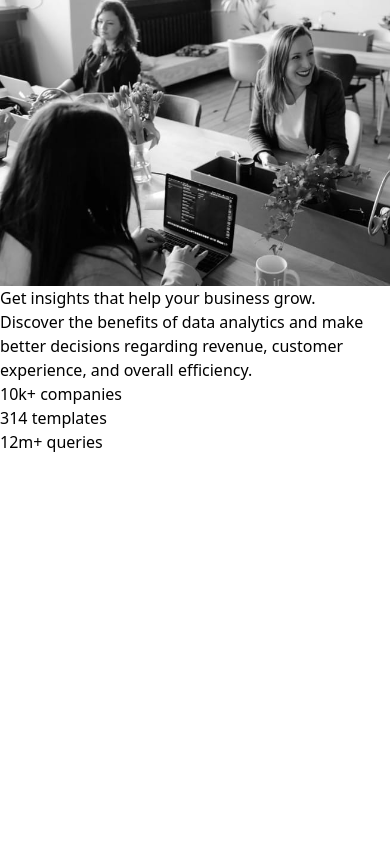
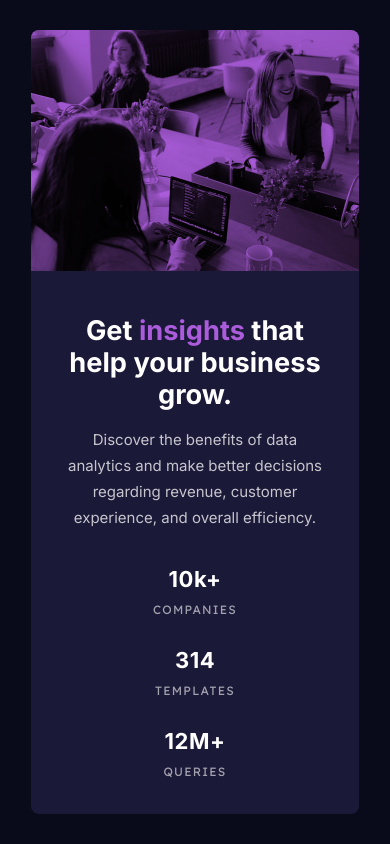
Before and after one commit to siavhnz/stats-preview-card, a website: page index.html in a window 390 px wide. Drawn offline with Linux system fonts and the light colour scheme.

Commit message:
mobile design added

```diff
--- a/index.html
+++ b/index.html
@@ -8,37 +8,43 @@
 
   <title>Frontend Mentor | Stats preview card component</title>
 
+  <link href="https://fonts.googleapis.com/css2?family=Inter:wght@400;700&family=Lexend+Deca&display=swap" rel="stylesheet">
   <link rel="stylesheet" type="text/css" href="./assets/styles/output.css" />
 
 </head>
 <body>
 
-  <main>
-    <article>
+  <main class="min-h-screen flex items-center justify-center bg-very-dark-blue">
+    <article class="m-4 w-[20.5rem] bg-dark-desaturated-blue rounded-lg">
+      <div class="rounded-t-lg bg-soft-violet">
         <figure>
           <picture>
             <source media="(max-width: 1023px)" srcset="./assets/images/image-header-mobile.jpg" />
             <source media="(min-width: 1024px)" srcset="./assets/images/image-header-desktop.jpg" />
-          <img src="./assets/images/image-header-mobile.jpg" alt="insights meeting" />
+            <img class="rounded-t-lg mix-blend-multiply" src="./assets/images/image-header-mobile.jpg" alt="insights meeting" />
           </picture>
         </figure>
-      <div>
-        <h1>Get insights that help your business grow.</h1>
-        <p>
+      </div>
+      <div class="flex flex-col items-center gap-4 p-8">
+        <h1 class="text-white text-center text-semi-3xl font-Inter font-bold leading-8 mt-3">
+          Get
+          <span class="text-soft-violet">insights</span>
+          that help your business grow.</h1>
+        <p class="text-white-7 text-center text-semi-base font-Inter font-regular leading-6.5 mb-4">
           Discover the benefits of data analytics and make better decisions regarding revenue, customer experience, and overall efficiency.
         </p>
+        <div class="flex flex-col gap-6 text-center">
           <div>
-          <div>
-            <span>10k+</span>
-            <span>companies</span>
+            <span class="text-white text-semi-2xl font-bold font-Inter block tracking-wide">10k+</span>
+            <span class="text-white-6 uppercase text-xs font-Lexed-Deca tracking-widest">companies</span>
           </div>
           <div>
-            <span>314</span>
-            <span>templates</span>
+            <span class="text-white text-semi-2xl font-bold font-Inter block tracking-wide">314</span>
+            <span class="text-white-6 uppercase text-xs font-Lexed-Deca tracking-widest -mt-2">templates</span>
           </div>
           <div>
-            <span>12m+</span>
-            <span>queries</span>
+            <span class="text-white text-semi-2xl font-bold font-Inter block tracking-wide">12M+</span>
+            <span class="text-white-6 uppercase text-xs font-Lexed-Deca tracking-widest -mt-2">queries</span>
           </div>
         </div>
       </div>
--- a/tailwind.config.js
+++ b/tailwind.config.js
@@ -2,7 +2,33 @@
 module.exports = {
   content: ["./index.html"],
   theme: {
-    extend: {},
+    extend: {
+      colors: {
+        "very-dark-blue": "#090b1a",
+        "dark-desaturated-blue": "#1b1938",
+        "soft-violet": "#aa5cdb",
+        "white-7": "hsla(0, 0%, 100%, 0.75)",
+        "white-6": "hsla(0, 0%, 100%, 0.6)",
+      },
+      fontFamily: {
+        Inter: ["Inter", "sans-serif"],
+        "Lexed-Deca": ["Lexend Deca", "sans-serif"],
+      },
+      fontSize: {
+        "semi-base": "0.9375rem", // 15px
+        "semi-2xl": "1.375rem",
+        "semi-3xl": "1.7rem",
+      },
+      fontWeight: {
+        regular: "400",
+      },
+      lineHeight: {
+        6.5: "1.625rem",
+      },
+      letterSpacing: {
+        "extra-wide": ".125em",
+      },
+    },
   },
   plugins: [],
 };
```
Also changed, not shown: README.md, assets/styles/output.css. Lines whose indentation alone changed are shown as unchanged.
